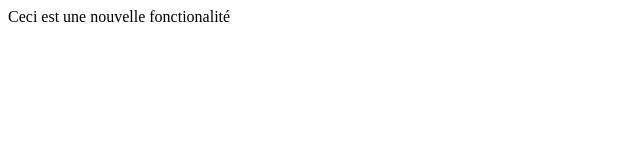
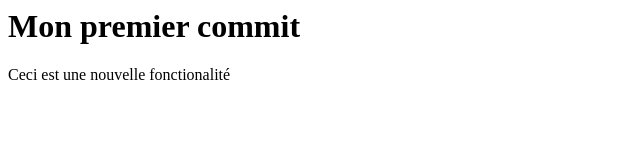
Before and after one commit to Fahim76erzf/MonProjet, a plain HTML site: page index.html in a window 1280 px wide. Shown: the whole page, without its empty margins (0-640 px from the left). Drawn offline with Linux system fonts and the light colour scheme.

Commit message:
Ajout d'une fonctionanalité

```diff
--- a/index.html
+++ b/index.html
@@ -1 +1,2 @@
+<h1> Mon premier commit</h1>
 <p>Ceci est une nouvelle fonctionalité </p>
```
